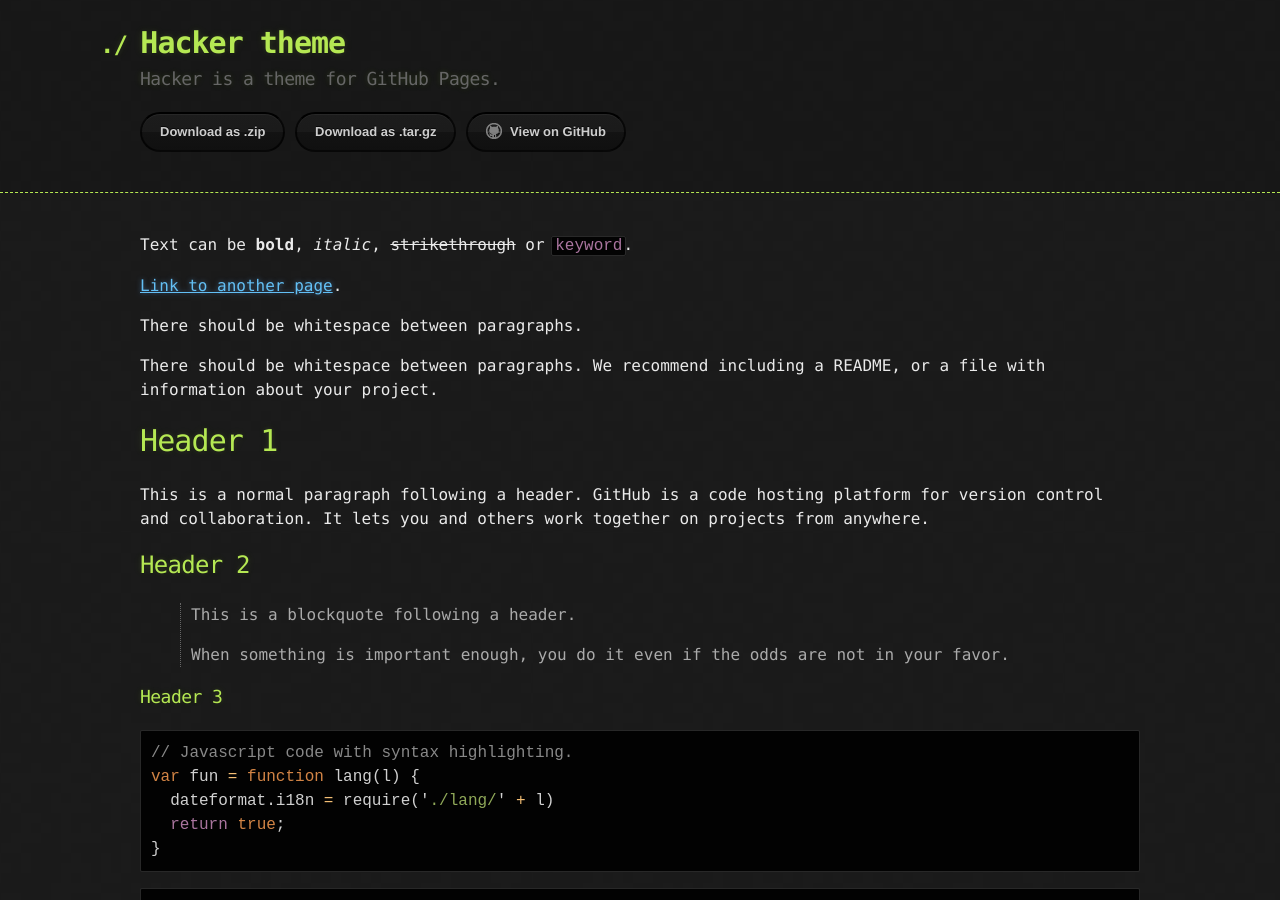
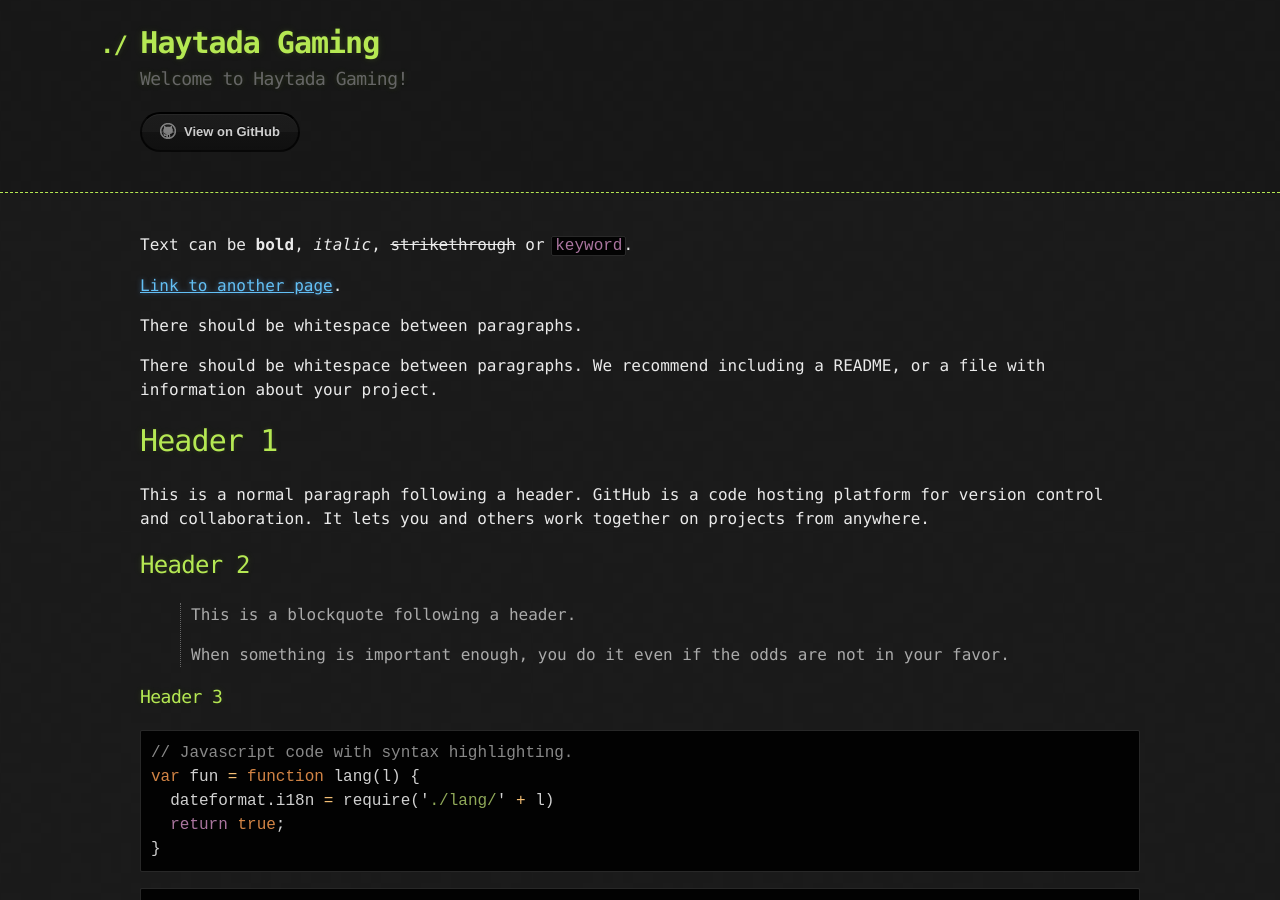
Before and after one commit to haytada/haytada.github.io, a Jekyll site: the page built from index.md, in a window 1280 px wide and 900 px high. Built offline with Jekyll 4.4.1, drawn with Linux system fonts in a browser that asks for light colours.

Commit message:
Update _config.yml

```diff
--- a/_config.yml
+++ b/_config.yml
@@ -1,5 +1,5 @@
-title: Hacker theme
-description: Hacker is a theme for GitHub Pages.
-show_downloads: true
+title: Haytada Gaming
+description: Welcome to Haytada Gaming!
+show_downloads: false
 google_analytics:
 theme: jekyll-theme-hacker
```
